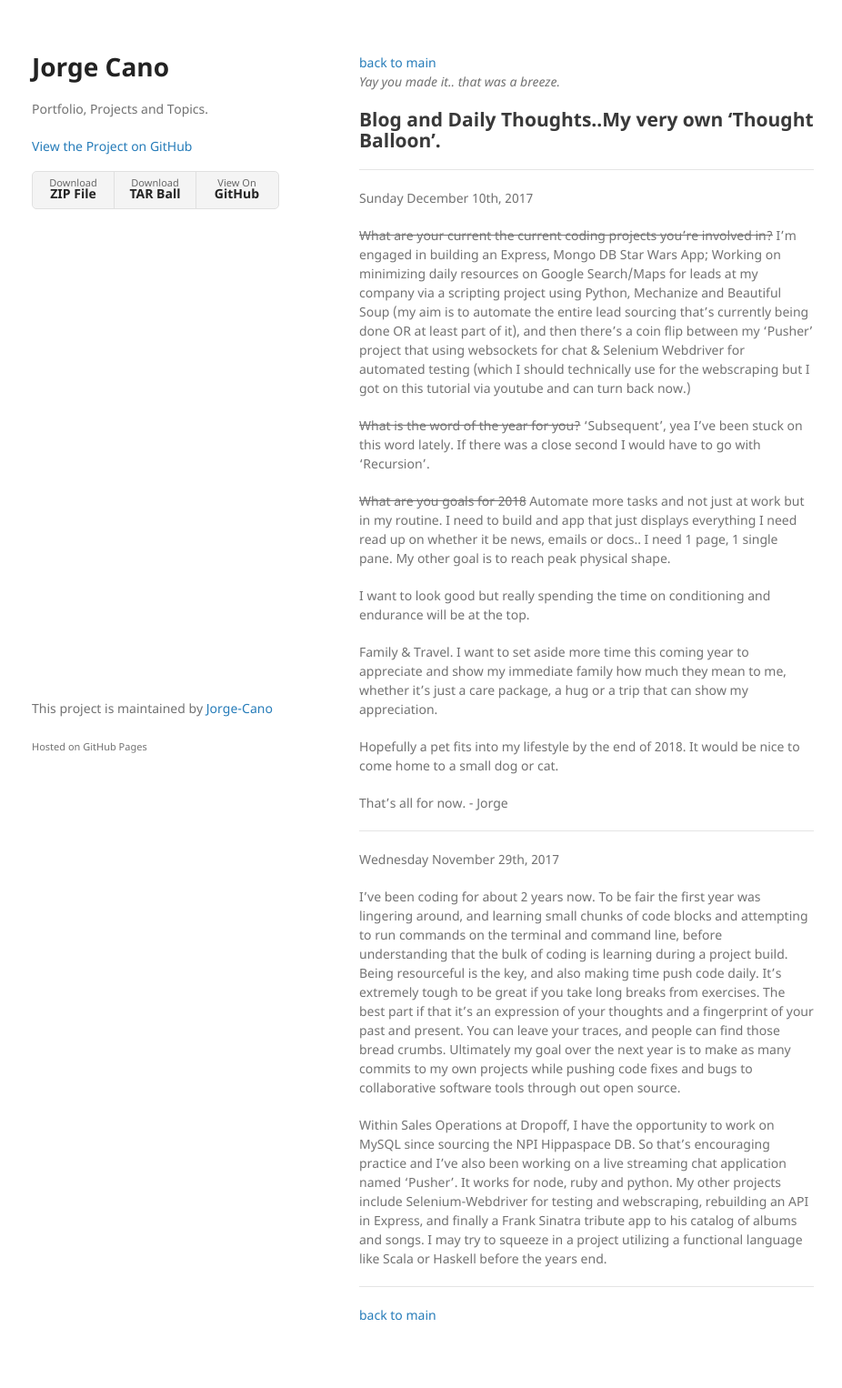
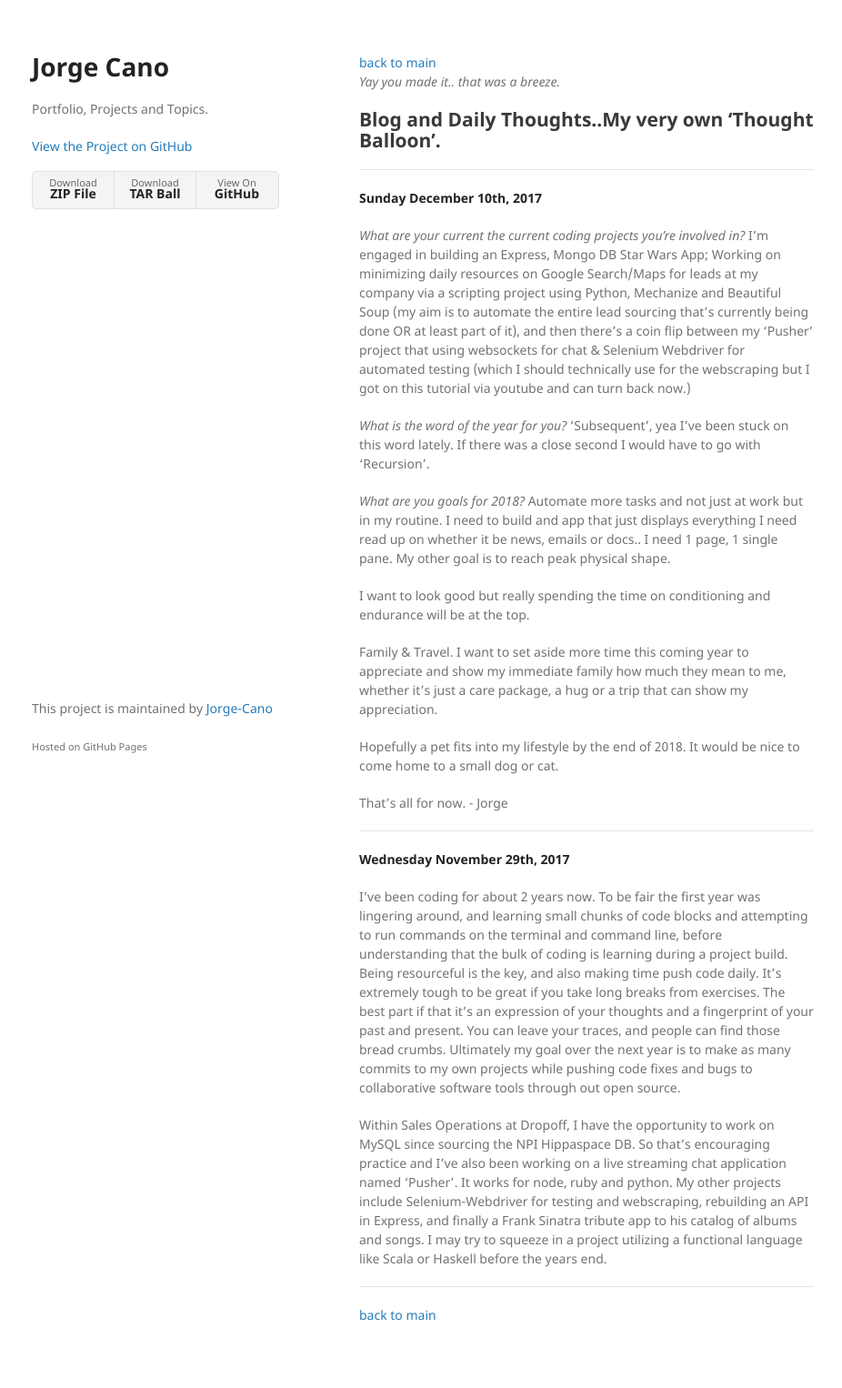
Before and after one commit to Jorge-Cano/Jekyll-Ver1, a Jekyll site: the page built from another-page.md, in a window 1280 px wide. Shown: the whole page at 91% size, without its empty margins (175-1101 px from the left). Built offline with Jekyll 4.4.1, drawn with Linux system fonts in a browser that asks for light colours.

Commit message:
style updates

```diff
--- a/another-page.md
+++ b/another-page.md
@@ -8,15 +8,15 @@ _Yay you made it.. that was a breeze._
 
 * * *
 
-Sunday December 10th, 2017
+**Sunday December 10th, 2017**
 
-~~What are your current the current coding projects you're involved in?~~
+_What are your current the current coding projects you're involved in?_
 I'm engaged in building an Express, Mongo DB Star Wars App; Working on minimizing daily resources on Google Search/Maps for leads at my company via a scripting project using Python, Mechanize and Beautiful Soup (my aim is to automate the entire lead sourcing that's currently being done OR at least part of it), and then there's a coin flip between my 'Pusher' project that using websockets for chat & Selenium Webdriver for automated testing (which I should technically use for the webscraping but I got on this tutorial via youtube and can turn back now.)
 
-~~What is the word of the year for you?~~
+_What is the word of the year for you?_
 'Subsequent', yea I've been stuck on this word lately. If there was a close second I would have to go with 'Recursion'.
 
-~~What are you goals for 2018~~
+_What are you goals for 2018?_
 Automate more tasks and not just at work but in my routine. I need to build and app that just displays everything I need read up on whether it be news, emails or docs.. I need 1 page, 1 single pane. My other goal is to reach peak physical shape.
 
 I want to look good but really spending the time on conditioning and endurance will be at the top.
@@ -29,7 +29,7 @@ That's all for now. - Jorge
 
 * * *
 
-Wednesday November 29th, 2017
+**Wednesday November 29th, 2017**
 
 I've been coding for about 2 years now.
 To be fair the first year was lingering around, and learning
```
Also changed, not shown: index.md (+1 -1 lines).
